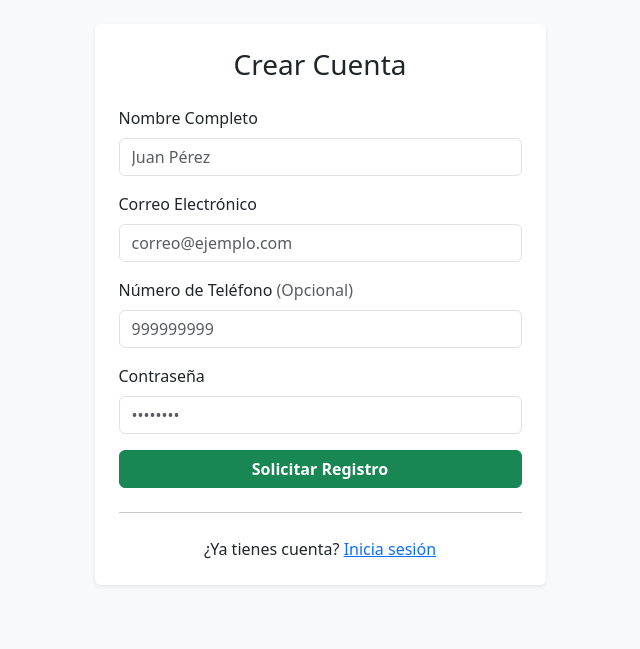
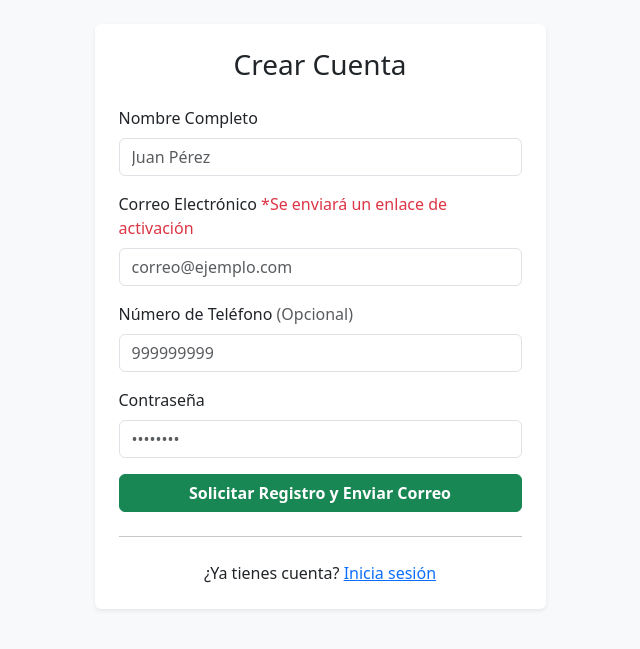
Before and after one commit to windnexx/windnexx-store, a Flask app: page /register in a window 1280 px wide. Shown: the part 56-705 px from the top of the page, without its empty margins (320-960 px from the left). Run offline with Flask 3, Linux system fonts and the light colour scheme; parts of the project's set-up code (start-up, migrations or seed data) failed here and were passed over.

Commit message:
actualizar archivos

```diff
--- a/app.py
+++ b/app.py
@@ -1,12 +1,25 @@
 import os
 from flask import Flask, render_template, request, redirect, url_for, flash, session, jsonify
 from flask_sqlalchemy import SQLAlchemy
+from flask_mail import Mail, Message
+from itsdangerous import URLSafeTimedSerializer
 from werkzeug.security import generate_password_hash, check_password_hash
 from datetime import datetime
 from sqlalchemy import text
 
 app = Flask(__name__)
 app.secret_key = 'clave_secreta_windnexx_desarrollo'
+
+# CONFIGURACIÓN DE FLASK-MAIL CON TUS CREDENCIALES
+app.config['MAIL_SERVER'] = 'smtp.gmail.com'
+app.config['MAIL_PORT'] = 587
+app.config['MAIL_USE_TLS'] = True
+app.config['MAIL_USERNAME'] = 'windnexx@gmail.com'
+app.config['MAIL_PASSWORD'] = 'radpdohmtippatbm'
+app.config['MAIL_DEFAULT_SENDER'] = 'windnexx@gmail.com'
+
+mail = Mail(app)
+serializer = URLSafeTimedSerializer(app.secret_key)
 
 db_url = os.environ.get('DATABASE_URL', 'sqlite:///database.db')
 if db_url and db_url.startswith("postgres://"):
@@ -44,8 +57,6 @@ class Pedido(db.Model):
 
 with app.app_context():
     db.create_all()
-
-    # Asegurar automáticamente que la columna telefono exista en la tabla usuario de PostgreSQL
     try:
         with db.engine.connect() as connection:
             connection.execute(text('ALTER TABLE usuario ADD COLUMN IF NOT EXISTS telefono VARCHAR(20);'))
@@ -53,7 +64,6 @@ with app.app_context():
     except Exception as e:
         print("Aviso al verificar columna telefono:", e)
 
-    # 1. Administrador Principal: windnexx@gmail.com
     admin_1 = Usuario.query.filter_by(correo='windnexx@gmail.com').first()
     if not admin_1:
         nuevo_admin_1 = Usuario(
@@ -67,7 +77,6 @@ with app.app_context():
         )
         db.session.add(nuevo_admin_1)
 
-    # 2. Segundo Administrador: croldan12345@gmail.com
     admin_2 = Usuario.query.filter_by(correo='croldan12345@gmail.com').first()
     if not admin_2:
         nuevo_admin_2 = Usuario(
@@ -83,14 +92,11 @@ with app.app_context():
 
     db.session.commit()
 
-# Precios unitarios
 PRECIOS = {
     'Fragmentos': 0.082,
     'Cajas': 0.45,
     'Pases': 3.00
 }
-
-# --- RUTAS DE NAVEGACIÓN ---
 
 @app.route('/')
 def index():
@@ -106,7 +112,7 @@ def login():
 
         if usuario and check_password_hash(usuario.password, password):
             if not usuario.confirmado:
-                flash('Tu cuenta aún no ha sido confirmada por el administrador.', 'warning')
+                flash('Debes confirmar tu correo electrónico antes de iniciar sesión. Revisa tu bandeja de entrada o spam.', 'warning')
                 return redirect(url_for('login'))
 
             session['usuario_id'] = usuario.id
@@ -152,12 +158,45 @@ def register():
         db.session.add(nuevo_usuario)
         db.session.commit()
 
-        flash('Registro exitoso. Un administrador debe aprobar tu cuenta antes de iniciar sesión.', 'success')
+        # Generar token y enviar correo de activación
+        token = serializer.dumps(correo, salt='email-confirm-salt')
+        enlace_confirmacion = url_for('confirmar_correo', token=token, _external=True)
+
+        try:
+            msg = Message('Confirma tu cuenta en WINDNEXX Store', recipients=[correo])
+            msg.body = f"""Hola {nombre},\n\nGracias por registrarte en WINDNEXX Store.
+Para activar tu cuenta y comenzar a realizar pedidos, por favor haz clic en el siguiente enlace:\n\n{enlace_confirmacion}\n\nSi no solicitaste este registro, puedes ignorar este mensaje.\n\nAtentamente,\nSoporte WINDNEXX"""
+            mail.send(msg)
+            flash('¡Registro exitoso! Hemos enviado un enlace de confirmación a tu correo. Revisa tu bandeja de entrada o spam.', 'success')
+        except Exception as e:
+            flash('Registro creado, pero hubo un error al enviar el correo automático.', 'warning')
+            print("Error enviando correo:", e)
+
         return redirect(url_for('login'))
 
     return render_template('register.html')
 
-# Panel Administrador
+@app.route('/confirmar/<token>')
+def confirmar_correo(token):
+    try:
+        correo = serializer.loads(token, salt='email-confirm-salt', max_age=3600) # Válido por 1 hora
+    except Exception:
+        flash('El enlace de confirmación es inválido o ha expirado.', 'danger')
+        return redirect(url_for('login'))
+
+    usuario = Usuario.query.filter_by(correo=correo).first()
+    if usuario:
+        if usuario.confirmado:
+            flash('Tu cuenta ya había sido confirmada anteriormente.', 'info')
+        else:
+            usuario.confirmado = True
+            db.session.commit()
+            flash('¡Correo confirmado exitosamente! Ya puedes iniciar sesión en tu cuenta.', 'success')
+    else:
+        flash('Usuario no encontrado.', 'danger')
+
+    return redirect(url_for('login'))
+
 @app.route('/admin')
 def admin_panel():
     if 'usuario_id' not in session or session.get('rol') != 'admin':
@@ -197,7 +236,6 @@ def admin_panel():
         seccion=seccion_admin
     )
 
-# Ruta API abierta para verificar alertas en tiempo real sin bloqueos de sesión
 @app.route('/api/verificar-alertas')
 def verificar_alertas():
     try:
@@ -306,7 +344,6 @@ def eliminar_usuario(id):
     flash(f'El usuario {usuario.nombre} ha sido eliminado.', 'info')
     return redirect(url_for('admin_panel', seccion='gestion_usuarios'))
 
-# Rutas del Cliente
 @app.route('/cliente/home')
 def cliente_home():
     if 'usuario_id' not in session or session.get('rol') != 'cliente':
--- a/templates/register.html
+++ b/templates/register.html
@@ -12,7 +12,7 @@
                         <input type="text" name="nombre" class="form-control" required placeholder="Juan Pérez">
                     </div>
                     <div class="mb-3">
-                        <label class="form-label">Correo Electrónico</label>
+                        <label class="form-label">Correo Electrónico <span class="text-danger">*Se enviará un enlace de activación</span></label>
                         <input type="email" name="correo" class="form-control" required placeholder="correo@ejemplo.com">
                     </div>
                     <div class="mb-3">
@@ -23,7 +23,7 @@
                         <label class="form-label">Contraseña</label>
                         <input type="password" name="password" class="form-control" required placeholder="••••••••">
                     </div>
-                    <button type="submit" class="btn btn-success w-100 fw-bold">Solicitar Registro</button>
+                    <button type="submit" class="btn btn-success w-100 fw-bold">Solicitar Registro y Enviar Correo</button>
                 </form>
                 <hr class="my-4">
                 <p class="text-center mb-0">¿Ya tienes cuenta? <a href="{{ url_for('login') }}">Inicia sesión</a></p>
```
